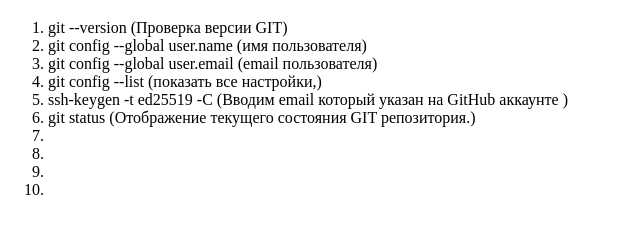
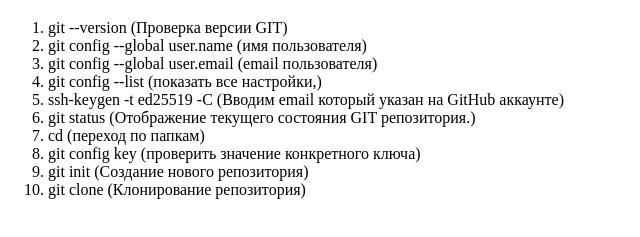
Before and after one commit to KseniaZay/test3, a plain HTML site: page index.html in a window 1280 px wide. Shown: the part 61-298 px from the top of the page, without its empty margins (0-640 px from the left). Drawn offline with Linux system fonts and the light colour scheme.

Commit message:
add ol 1-10

```diff
--- a/index.html
+++ b/index.html
@@ -13,20 +13,17 @@
     <main>
         <h1>Git Hub</h1>
         <ol>
-        <li> git --version (Проверка версии GIT)</li>
-        <li> git config --global user.name (имя пользователя)</li>
-        <li> git config --global user.email (email пользователя)</li>
-        <li> git config --list (показать все настройки,)</li>
-        <li> ssh-keygen -t ed25519 -C (Вводим email который указан на GitHub аккаунте )</li>
-        <li> git status (Отображение текущего состояния GIT репозитория.)</li>
-        <li></li>
-        <li></li>
-        <li></li>
-        <li></li>
+            <li> git --version (Проверка версии GIT)</li>
+            <li> git config --global user.name (имя пользователя)</li>
+            <li> git config --global user.email (email пользователя)</li>
+            <li> git config --list (показать все настройки,)</li>
+            <li> ssh-keygen -t ed25519 -C (Вводим email который указан на GitHub  аккаунте)</li>
+            <li> git status (Отображение текущего состояния GIT репозитория.)</li>
+            <li> cd (переход по папкам)</li>
+            <li> git config key (проверить значение конкретного ключа)</li>
+            <li> git init (Создание нового репозитория)</li>
+            <li> git clone (Клонирование репозитория)</li>
         </ol>
-
-
-
     </main>
     <footer>
 
```
